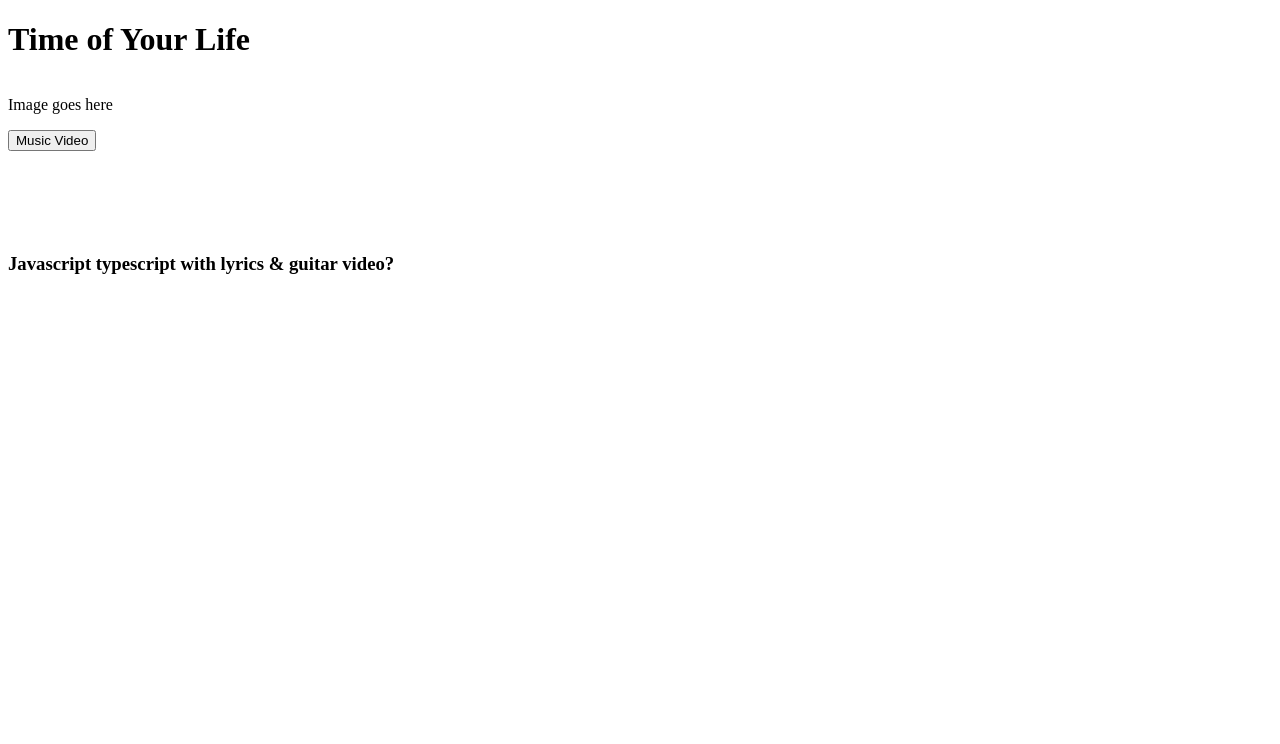
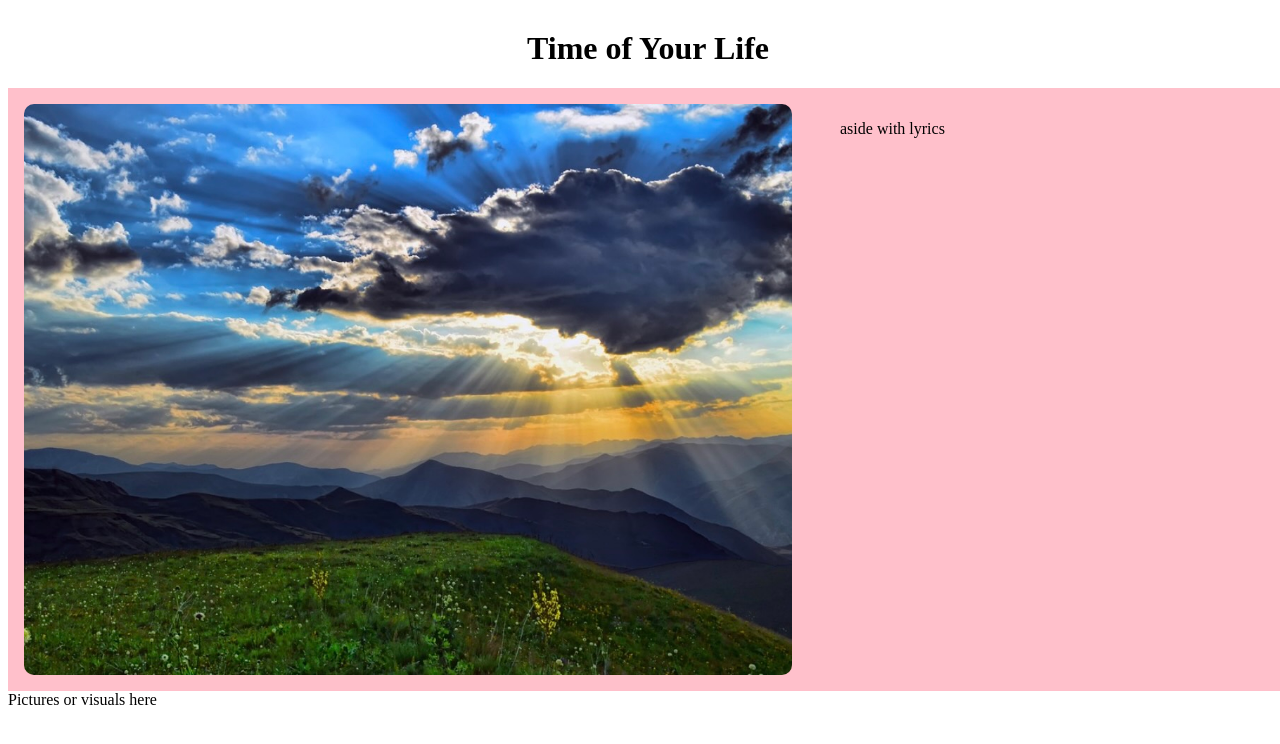
Before and after one commit to mpokodner/favorite-song, a plain HTML site: page index.html in a window 1280 px wide. Drawn offline with Linux system fonts and the light colour scheme.

Commit message:
fixed layout

```diff
--- a/index.html
+++ b/index.html
@@ -11,18 +11,11 @@
       <h1>Time of Your Life</h1>
       <section class="hero">
         <div class="hero-container-1">
-            <p>Image goes here</p>
-            <button id="Music Video">Music Video</button>
-          </div>
-          <div class="hero-container-2">
-            <video>video goes here</video>
-          </div>
+          <img src="skyshine.jpg" alt="sunshine over the hills" />
         </div>
+        <div class="hero-container-2">aside with lyrics</div>
       </section>
-      <section class="testimonails"></section>
-      <aside>
-        <h3>Javascript typescript with lyrics & guitar video?</h3>
-      </aside>
+      <section class="testimonails">Pictures or visuals here</section>
     </main>
   </body>
 </html>
--- a/style.css
+++ b/style.css
@@ -1,24 +1,35 @@
-main {
-  display: relative;
+body {
   width: 100%;
   height: 100%;
 }
+main {
+  width: 100%;
+}
+
+h1 {
+  margin: 0;
+  padding: 0.5rem;
+  line-height: 2;
+  text-align: center; /* Added to remove default margin */
+}
+
 section.hero {
   display: flex;
   flex-direction: row;
-  width: 75%;
-  max-height: 50%;
+  width: 100%;
+  background-color: pink;
 }
-
 .hero-container-1 {
-  max-width: 25%;
+  width: 60%;
+  padding: 1rem;
+  display: flex;
+  flex-direction: column;
 }
 .hero-container-2 {
-  max-width: 75;
+  width: 30%;
+  object-fit: cover;
+  padding: 2rem;
 }
-main.aside {
-  display: flex;
-  flex-direction: row;
-  max-height: 100%;
-  max-width: 25%;
+img {
+  border-radius: 10px;
 }
```
Also changed, not shown: skyshine.jpg (added).
